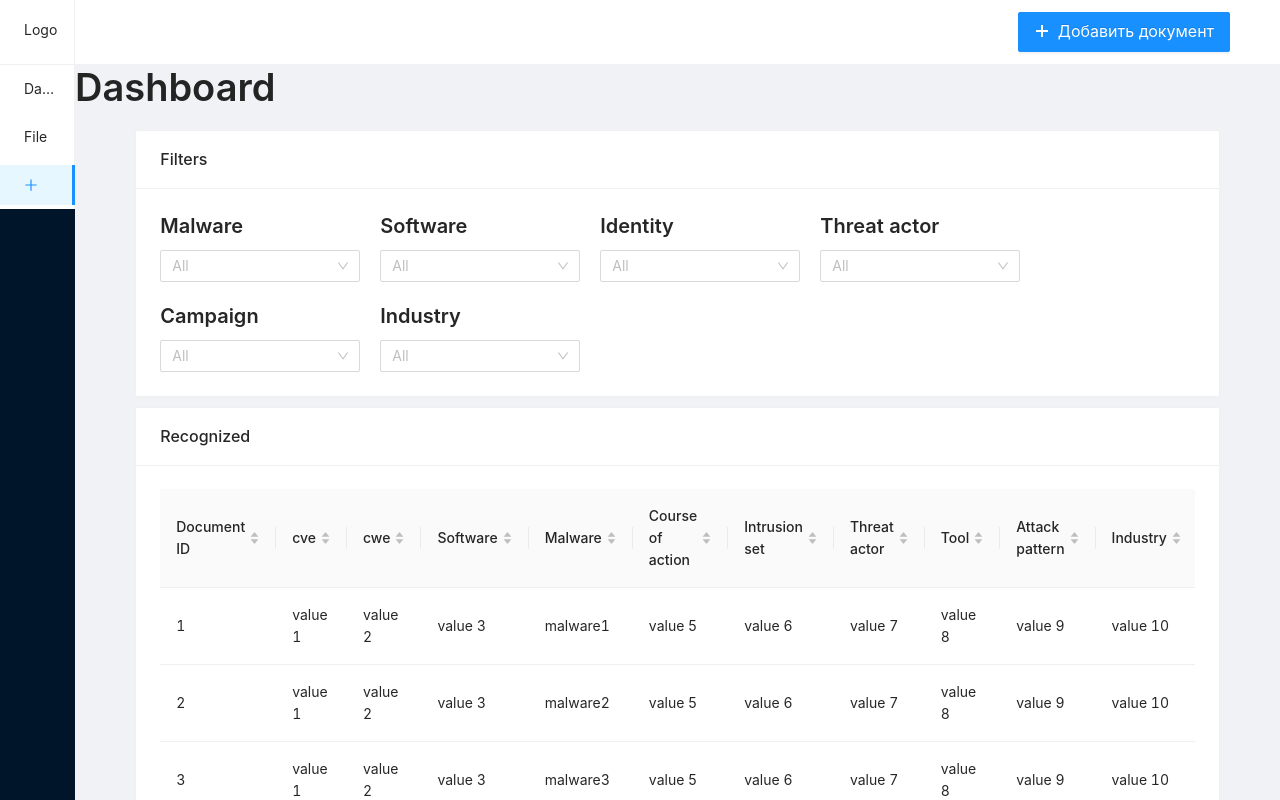
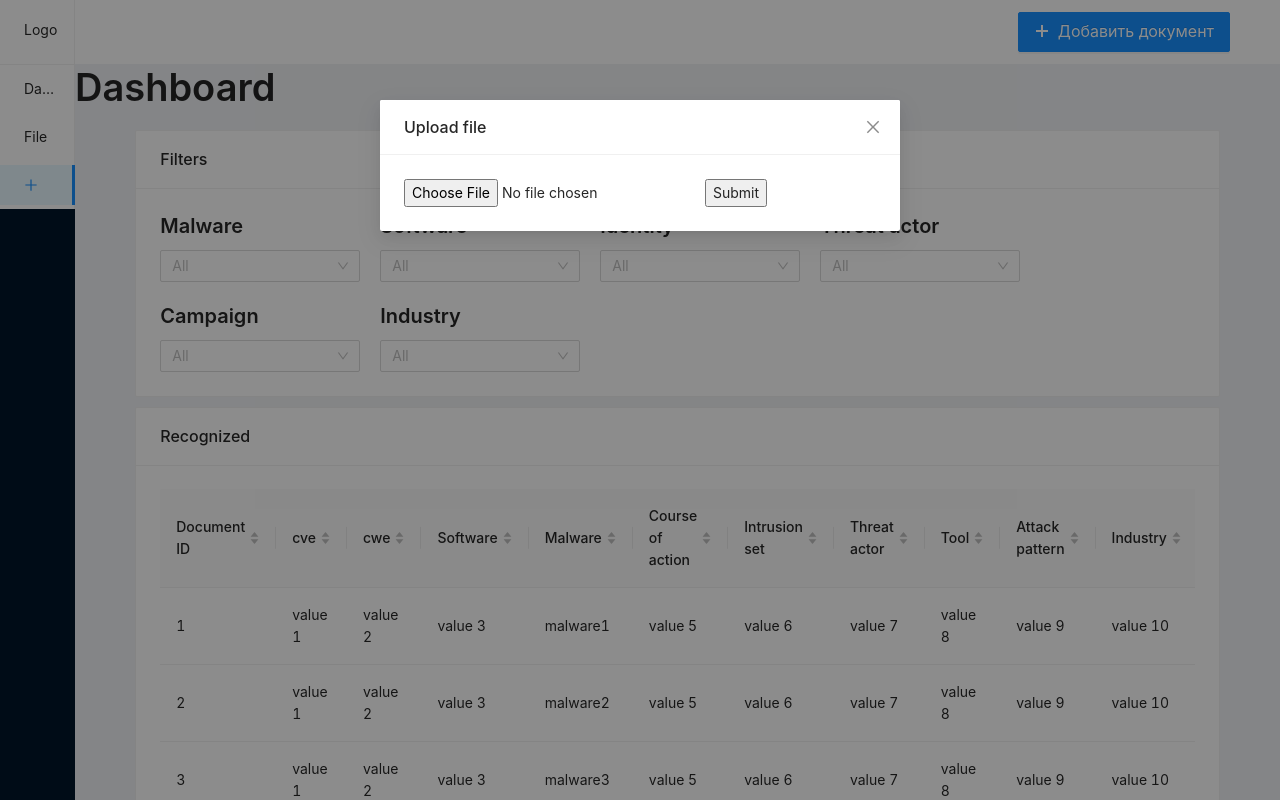
Before and after one commit to AABorisov/r-vision-dev-labs-front, a Next.js app: page / in a window 1280 px wide. Both pictures are taken after a click on the item 37 px from the left and 185 px from the top of the page. Built offline with nearby package versions, Linux system fonts and the light colour scheme.

Commit message:
add popup provider

```diff
--- a/components/Popups/FileUploadPopup/FileUploadPopup.tsx
+++ b/components/Popups/FileUploadPopup/FileUploadPopup.tsx
@@ -1,14 +1,10 @@
-import React, {useState} from "react";
+import React, {useContext, useState} from "react";
 import {Modal} from "antd";
+import {PopupUploadContext} from "../../../contexts/PopupUploadContext";
 
-interface IProps {
-    isVisible: boolean;
-    onCancel: () => void;
-}
-
-const FileUploadPopup = ({isVisible, onCancel}: IProps) => {
+const FileUploadPopup = () => {
+    const {isShow, toggle} = useContext(PopupUploadContext)
     const [file, setFile] = useState<string | Blob>("")
-
 
     const handleImagePreview = (e: any) => {
         setFile(e.target.files[0])
@@ -37,10 +33,9 @@ const FileUploadPopup = ({isVisible, onCancel}: IProps) => {
     }
 
     return (
-        <Modal title="Upload file" visible={isVisible} footer={null} onCancel={onCancel}>
+        <Modal title="Upload file" visible={isShow} footer={null} onCancel={() => toggle!()}>
             <div>
                 <input type="file" onChange={handleImagePreview}/>
-                <label>Upload file</label>
                 <input type="submit" onClick={handleSubmitFile} value="Submit"/>
             </div>
         </Modal>
--- /dev/null
+++ b/components/Wrapper/Header.tsx
@@ -0,0 +1,38 @@
+import React, {useContext} from "react";
+import {Button, Row} from "antd";
+import {PlusOutlined} from "@ant-design/icons";
+import {Header} from "antd/es/layout/layout";
+import {PopupUploadContext} from "../../contexts/PopupUploadContext";
+
+export const PageHeader = () => {
+    const {toggle} = useContext(PopupUploadContext)
+
+    const onAddDocument = () => {
+        toggle!()
+    }
+
+    return (
+        <Header
+            style={{
+                backgroundColor: 'white',
+            }}
+        >
+            <Row
+                justify="space-between"
+                align="middle"
+                style={{
+                    margin: '12px 0',
+                }}
+            >
+                <div className="empty"/>
+                <Button
+                    type="primary"
+                    icon={<PlusOutlined/>}
+                    size="large"
+                    onClick={onAddDocument}>
+                    Добавить документ
+                </Button>
+            </Row>
+        </Header>
+    )
+}
--- /dev/null
+++ b/components/Wrapper/Nav.tsx
@@ -0,0 +1,31 @@
+import React, {useContext} from "react";
+import {Menu} from "antd";
+import {PlusOutlined} from "@ant-design/icons";
+import {PopupUploadContext} from "../../contexts/PopupUploadContext";
+
+export const Nav = () => {
+    const {toggle} = useContext(PopupUploadContext)
+
+    const onAddDocument = () => {
+        toggle!()
+    }
+
+    return (
+        <Menu mode="inline">
+            <Menu.Item
+                key="0"
+                style={{
+                    height: 52,
+                }}
+            >
+                Logo
+            </Menu.Item>
+            <Menu.Divider/>
+            <Menu.Item key="1">Dashboard</Menu.Item>
+            <Menu.Item key="2">File</Menu.Item>
+            <Menu.Item key="+" onClick={onAddDocument}>
+                <PlusOutlined/>
+            </Menu.Item>
+        </Menu>
+    )
+}
--- a/components/Wrapper/Wrapper.tsx
+++ b/components/Wrapper/Wrapper.tsx
@@ -1,57 +1,28 @@
 import React from 'react';
-import { Button, Layout, Menu, Row } from 'antd';
+import {Layout} from 'antd';
 
-const { Content, Sider, Header } = Layout;
+const {Content, Sider} = Layout;
 
 import classes from './Wrapper.module.scss';
-import { PlusOutlined } from '@ant-design/icons';
+import {PopupFileUploadProvider} from "../../contexts/PopupUploadContext";
+import {PageHeader} from "./Header";
+import {Nav} from "./Nav";
 
 interface IProps {
     children: any;
 }
 
-const Wrapper = ({ children }: IProps) => {
+const Wrapper = ({children}: IProps) => {
     return (
+        <PopupFileUploadProvider>
             <Layout className={classes.container}>
                 <Sider width={75}>
-                <Menu mode="inline">
-                    <Menu.Item
-                        key="0"
-                        style={{
-                            height: 52,
-                        }}
-                    >
-                        Logo
-                    </Menu.Item>
-                    <Menu.Divider />
-                    <Menu.Item key="1">Dashboard</Menu.Item>
-                    <Menu.Item key="2">File</Menu.Item>
-                    <Menu.Item key="+">
-                        <PlusOutlined />
-                    </Menu.Item>
-                </Menu>
+                    <Nav/>
                 </Sider>
                 <Layout>
                     <Content>
                         <Layout>
-                        <Header
-                            style={{
-                                backgroundColor: 'white',
-                            }}
-                        >
-                            <Row
-                                justify="space-between"
-                                align="middle"
-                                style={{
-                                    margin: '12px 0',
-                                }}
-                            >
-                                <div className="empty" />
-                                <Button type="primary" icon={<PlusOutlined />} size="large">
-                                    Добавить документ
-                                </Button>
-                            </Row>
-                        </Header>
+                            <PageHeader/>
                             <Content
                                 style={{
                                     minHeight: 'calc(100vh - 64px)',
@@ -66,6 +37,7 @@ const Wrapper = ({ children }: IProps) => {
                     </Content>
                 </Layout>
             </Layout>
+        </PopupFileUploadProvider>
     );
 };
 
--- /dev/null
+++ b/contexts/PopupUploadContext.tsx
@@ -0,0 +1,27 @@
+import React, {createContext, useState} from "react"
+
+interface Props {
+    isShow: boolean
+    toggle: () => void
+}
+
+export const PopupUploadContext = createContext<Partial<Props>>({})
+
+export const PopupFileUploadProvider = ({children}: any) => {
+    const [isShow, setIsShow] = useState<boolean>(false)
+
+    const toggle = () => {
+        setIsShow(!isShow)
+    }
+
+    const value = {
+        isShow,
+        toggle,
+    } as Partial<Props>
+
+    return (
+        <PopupUploadContext.Provider value={value}>
+            {children}
+        </PopupUploadContext.Provider>
+    )
+}
--- a/pages/_app.tsx
+++ b/pages/_app.tsx
@@ -1,9 +1,9 @@
-import type { AppProps } from 'next/app';
+import type {AppProps} from 'next/app';
 import React from 'react';
 import Wrapper from "../components/Wrapper";
 import 'antd/dist/antd.css';
 
-const Application = ({ Component, pageProps }: AppProps) => {
+const Application = ({Component, pageProps}: AppProps) => {
     return (
         <Wrapper>
             <Component {...pageProps} />
```
Lines whose indentation alone changed are shown as unchanged.
